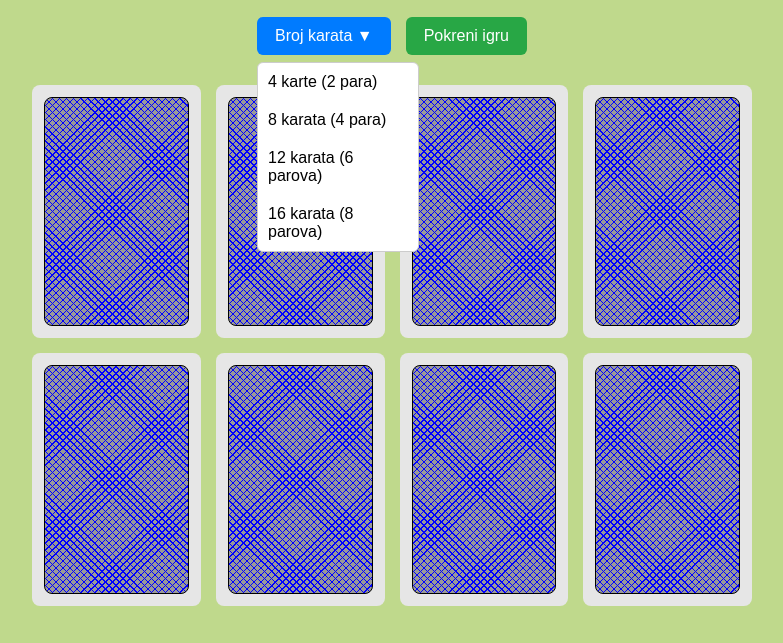
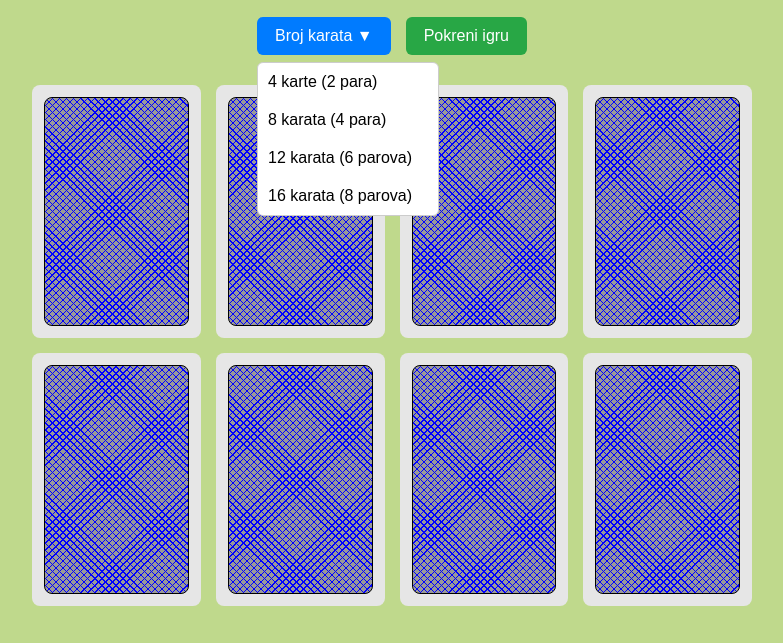
Before and after one commit to Zalac777/zalac777.github.io, a plain HTML site: page index.html in a window 1280 px wide. Both pictures are taken after a click on the button "Broj karata ▼". Shown: the part 80-723 px from the top of the page, without its empty margins (248-1031 px from the left). Drawn offline with Linux system fonts and the light colour scheme.

Commit message:
Update index.html

```diff
--- a/index.html
+++ b/index.html
@@ -64,7 +64,7 @@ html, body {
         background: white;
         border: 1px solid #ccc;
         border-radius: 6px;
-        min-width: 160px;
+        min-width: 180px;
         display: none;
         flex-direction: column;
         z-index: 999;
```
